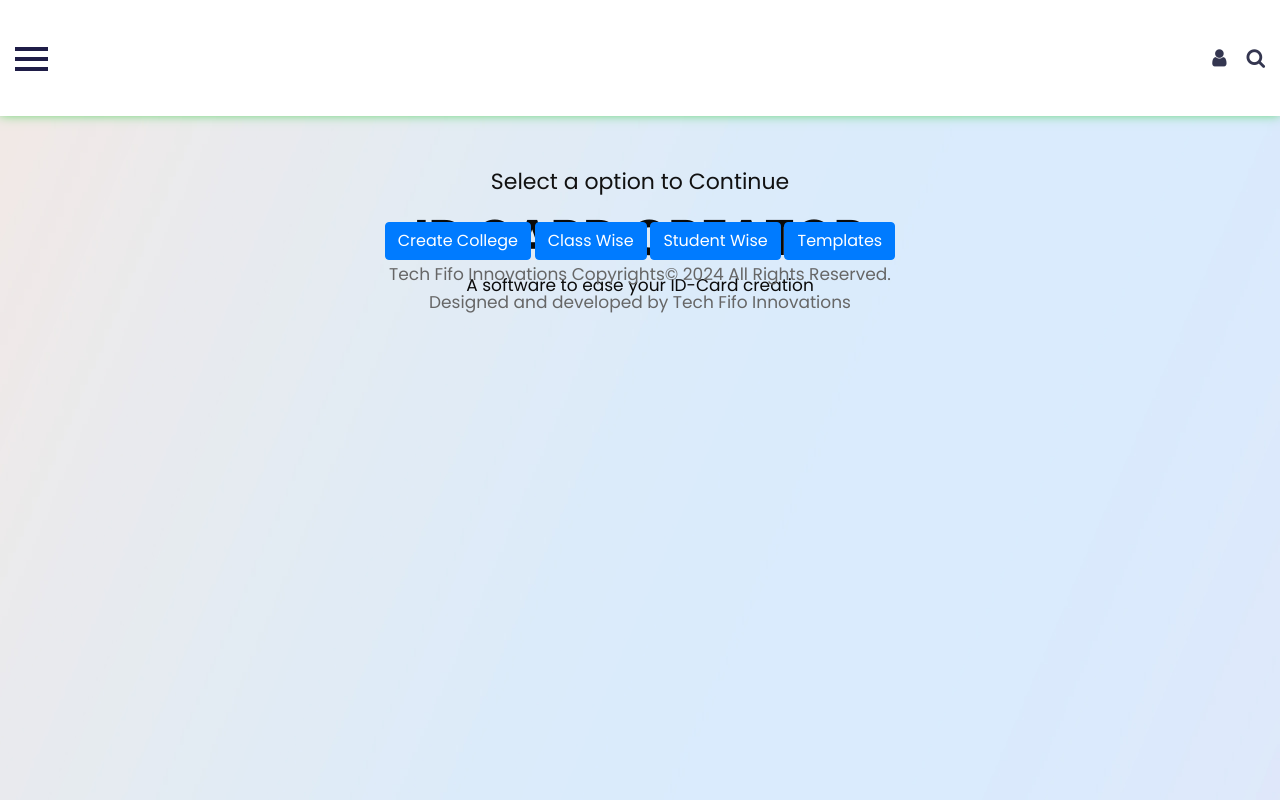
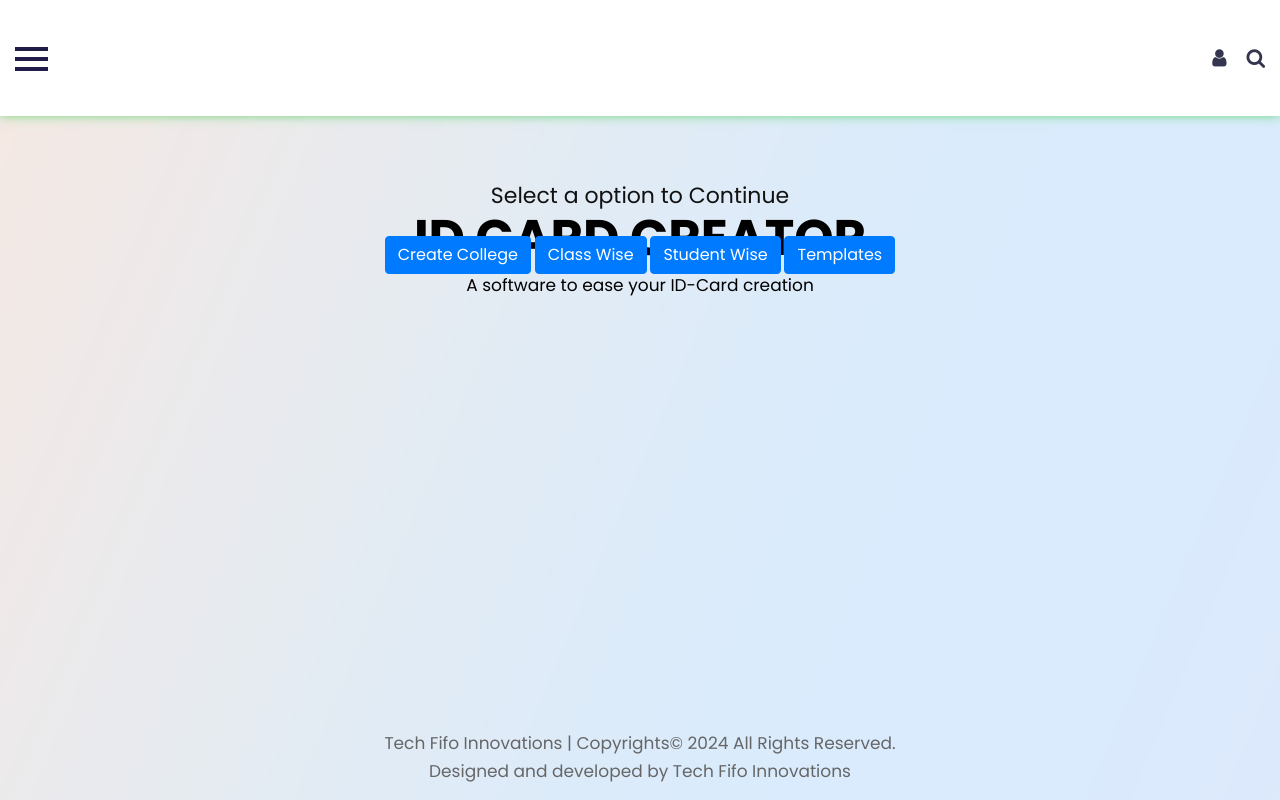
Before and after one commit to rahul678908/Project-idCard, a PHP site: page / in a window 1280 px wide. Run offline with PHP 8.4, Linux system fonts and the light colour scheme; some libraries are stand-ins or nearby versions.

Commit message:
the modified code

```diff
--- a/css/style.css
+++ b/css/style.css
@@ -344,6 +344,7 @@ ul.email li a {
      left: 0;
      right: 0;
 }
+
 .club {
      text-align: center;
 }
@@ -357,7 +358,7 @@ ul.email li a {
 }
 
 .club h1 {
-     color: #0a0a0a;
+     color: #000000;
      font-size: 50px;
      line-height: 50px;
      text-transform: uppercase;
@@ -366,7 +367,7 @@ ul.email li a {
 }
 
 .club p {
-     color: #0a0a0a;
+     color: #000000;
      line-height: 25px;
      font-weight: 400;
      font-size: 17px;
@@ -664,15 +665,68 @@ ul.email li a {
 
 
 
+
 .footer {
-     padding-top: 90px;
-     margin-top: 90px;
-     border-top: #222323 solid 1px;
-     padding: 20px 0px;
-     color:#000000;
-     bottom: 0;
+     bottom: 0%;
 
+     padding-top: 220px;
+     margin-top: 220px;
 }
+
+.footer h3 {
+     color: #ffffff;
+     font-size: 26px;
+     font-weight: bold;
+     line-height: 25px;
+     text-align: center;
+}
+
+html, body {
+     height: 10%; /* Make sure the body takes the full height */
+     margin: 0;    /* Remove default margin */
+ }
+
+ .main-layout {
+     display: flex;
+     flex-direction: column; /* Stack elements vertically */
+     min-height: 100vh;     /* Ensure the layout takes at least the full height of the viewport */
+ }
+
+ .banner_main {
+     flex: 1; /* Allow the banner section to take available space */
+ }
+
+ html, body {
+     height: 100%; /* Full height for the page */
+     margin: 0;
+     padding: 0;
+ }
+
+ body {
+     display: flex;
+     flex-direction: column;
+     min-height: 100vh; /* Ensures body takes full viewport height */
+ }
+
+ .content {
+     flex: 1; /* Pushes footer to the bottom if there's space */
+ }
+
+ footer {
+     width: 100%;
+     text-align: center;
+     padding: 15px 0;
+ }
+
+ footer hr {
+     margin: 0; /* Ensures the line has no extra spacing */
+     border: 0;
+     border-top: 1px solid #ddd; /* Light gray horizontal line */
+ }
+
+
+
+/** end footer **/
 
 
 /*- - ener page css--*/
--- a/index.html
+++ b/index.html
@@ -101,11 +101,14 @@
          </div>
      </div>
       <!-- footer -->
+
       <footer>
-            <div class="container-fluid text_align_center">
+        <div class="footer">
+            <div class="container">
                 <div class="row">
                     <div class="col-md-8 offset-md-2">
-                        <p>Tech Fifo Innovations Copyrights© 2024 All Rights Reserved.<br>Designed and developed by Tech Fifo Innovations</p>
+                        <p>Tech Fifo Innovations | Copyrights© 2024 All Rights Reserved.<br> Designed and developed by Tech Fifo Innovations</p>
+                    </div>
                 </div>
             </div>
         </div>
```
Also changed, not shown: classwise.html (+6 -8 lines), studentwise.html (+9 -17 lines). Lines whose indentation alone changed are shown as unchanged.
